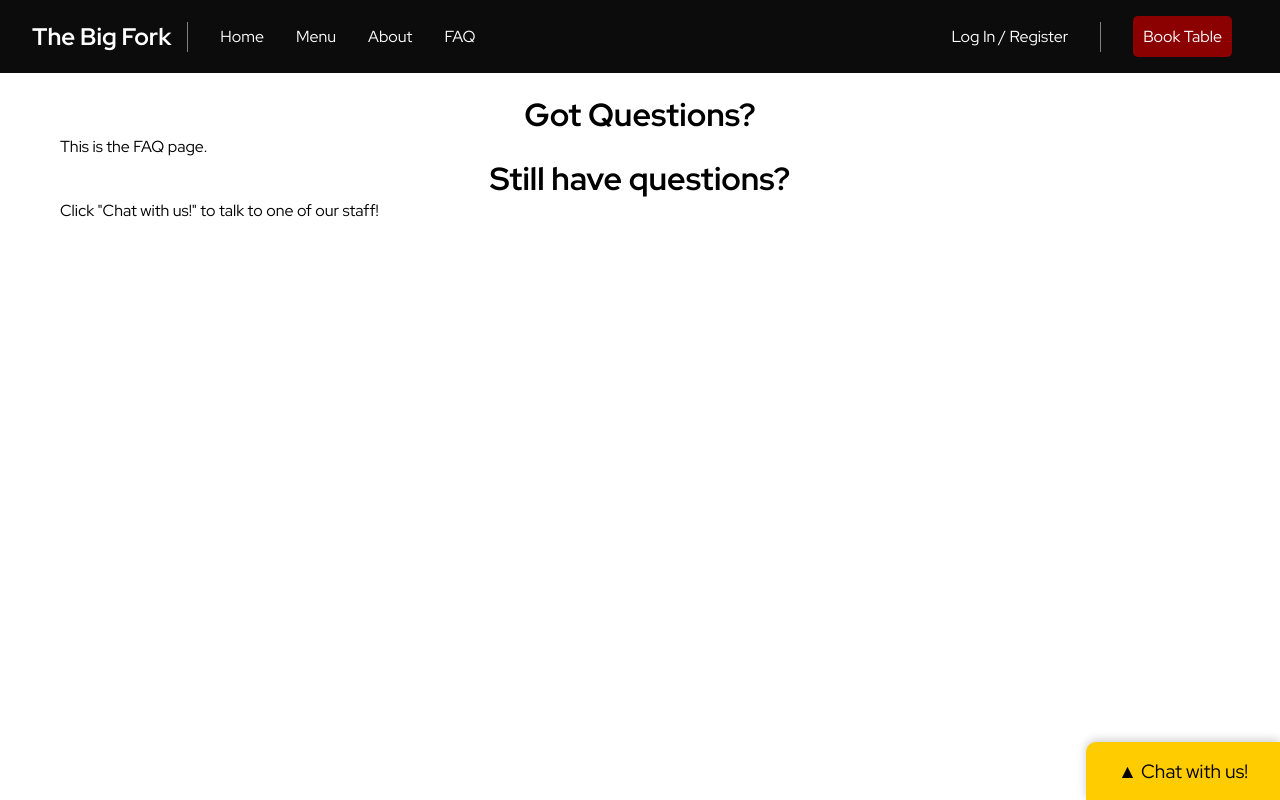
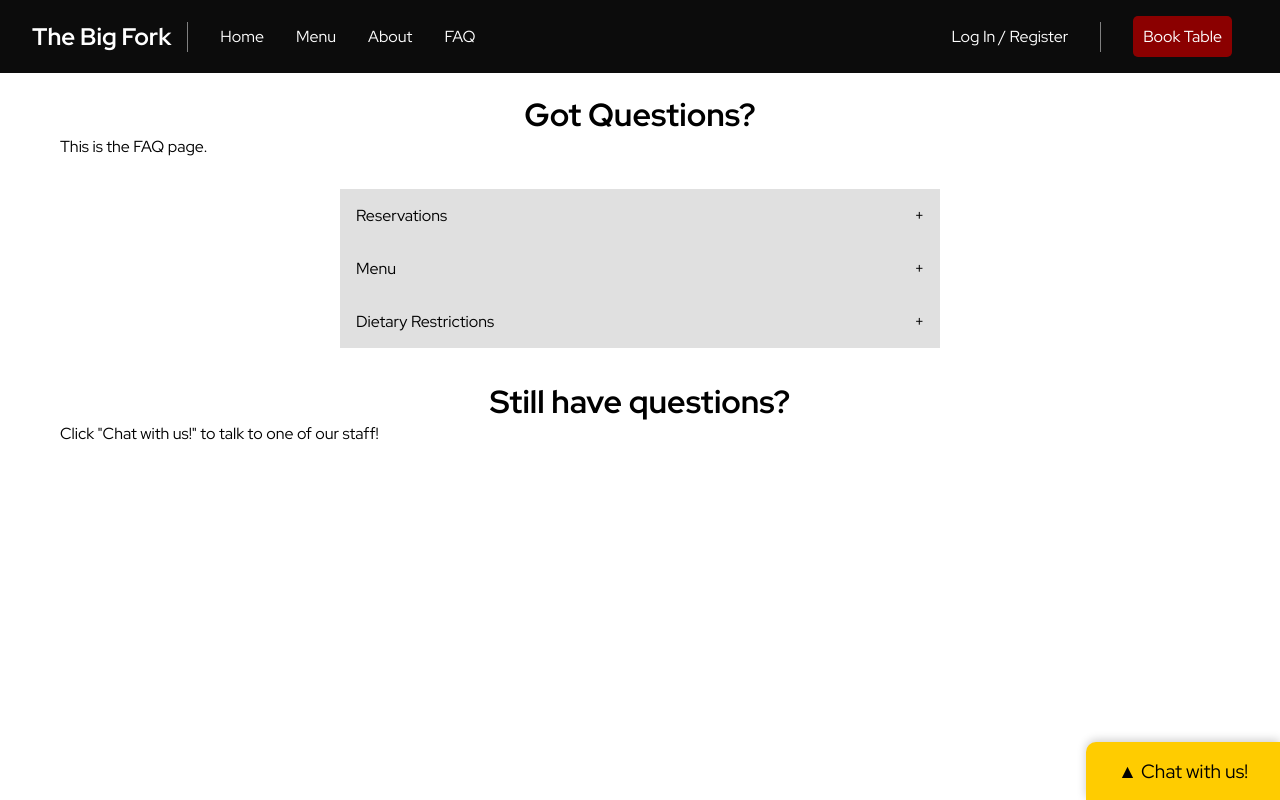
Before and after one commit to SEG3125-A/Group-13, a React (Create React App) app in the folder SEG-3125-Module7-React/: page /faq in a window 1280 px wide. Built offline with nearby package versions, Linux system fonts and the light colour scheme.

Commit message:
Implement and adjust CSS

```diff
--- a/SEG-3125-Module7-React/src/pages/FAQ.css
+++ b/SEG-3125-Module7-React/src/pages/FAQ.css
@@ -1,3 +1,29 @@
 h1 {
     text-align: center;
 }
+
+.accordion {
+    max-width: 600px;
+    margin: 2rem auto;
+  }
+
+  .accordion-title {
+    display: flex;
+    flex-direction: row;
+    justify-content: space-between;
+    cursor: pointer;
+    background-color: #e0e0e0;
+  }
+
+  .accordion-title:hover {
+    background-color: #c5c5c5;
+  }
+
+  .accordion-title,
+  .accordion-content {
+    padding: 1rem;
+  }
+
+  .accordion-content {
+    background-color: #ececec;
+  }
--- a/SEG-3125-Module7-React/src/pages/FAQ.jsx
+++ b/SEG-3125-Module7-React/src/pages/FAQ.jsx
@@ -1,12 +1,33 @@
 import React, { useState, useEffect } from 'react';
 import './FAQ.css'; // Make sure you have the corresponding CSS file
+import Accordion from './Accordion';
 // accordion tutorial from: https://www.freecodecamp.org/news/build-accordion-menu-in-react-without-external-libraries/
 
 const FAQ = () => {
+    const accordionData = [
+        {
+            title: 'Reservations',
+            content: 'testing one line<br>this should be a second line'
+        },
+        {
+            title: 'Menu',
+            content: 'filler'
+        },
+        {
+            title: 'Dietary Restrictions',
+            content: 'filler'
+        }
+    ];
+
     return (
         <div className="faq">
             <h1>Got Questions?</h1>
             <p>This is the FAQ page.</p>
+            <div className="accordion">
+                {accordionData.map(({ title, content }) => (
+                    <Accordion title={title} content={content} />
+                ))}
+            </div>
             <h1>Still have questions?</h1>
             <p>Click "Chat with us!" to talk to one of our staff!</p>
         </div>
```
